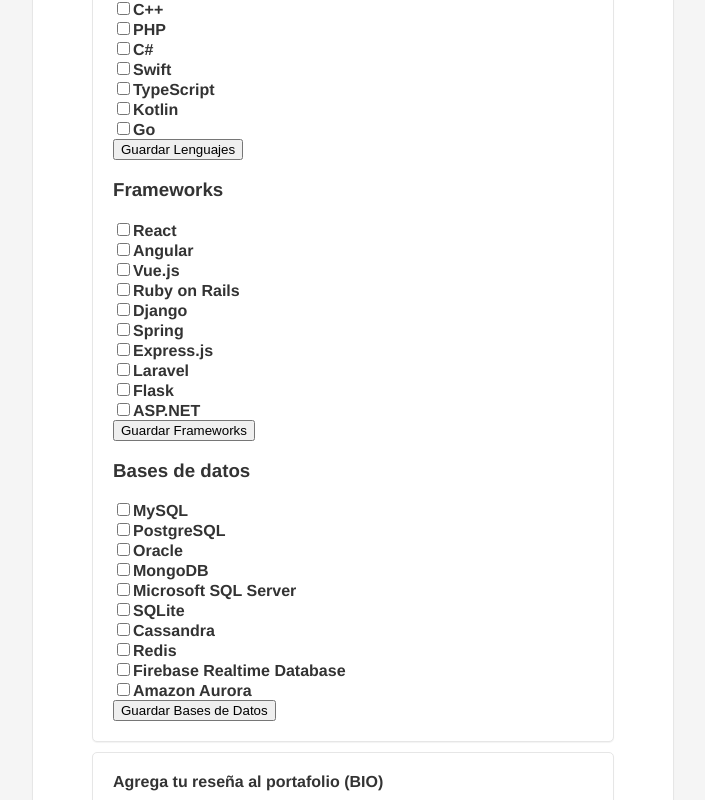
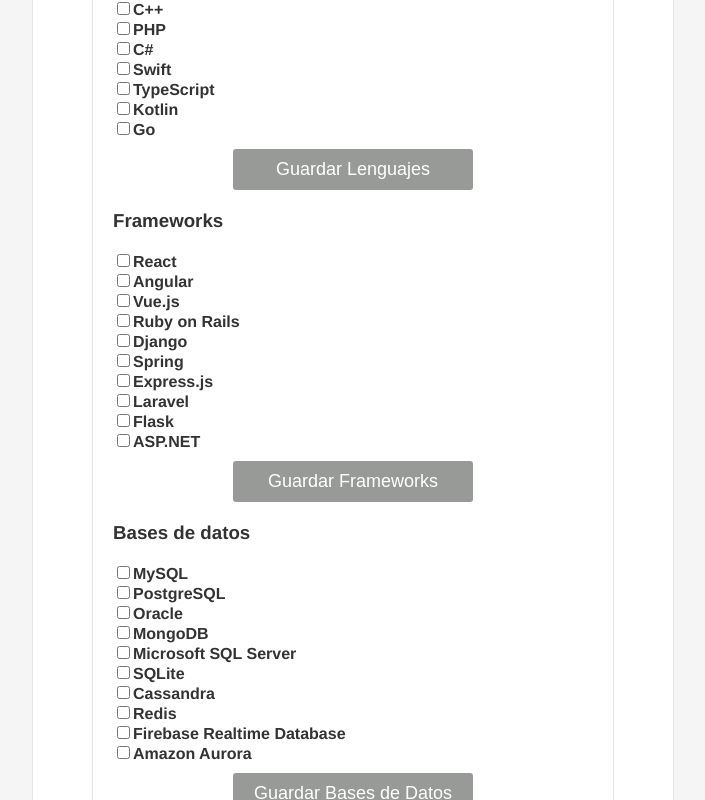
Before and after one commit to guslopezr/freecoders-glr, a React (Create React App) app: page /crearperfil in a window 1280 px wide. Shown: the part 900-1700 px from the top of the page, without its empty margins (287-992 px from the left). Built offline with nearby package versions, Linux system fonts and the light colour scheme.

Commit message:
correcciones a botones y fuentes de textos en cajas

```diff
--- a/src/App.css
+++ b/src/App.css
@@ -1,4 +1,5 @@
 .App {
+    font-family: 'Helvetica Neue', sans-serif;
     text-align: center;
 }
 
@@ -147,6 +148,7 @@
     border: 1px solid #e6e6e6;
     border-radius: 5px;
     box-shadow: 0 1px 1px rgba(0, 0, 0, .05);
+    font-family: 'Helvetica Neue', sans-serif;
 }
 
 .maincontainer {
@@ -235,3 +237,24 @@
     cursor: pointer;
     transition: all 0.2s ease-in-out;
 }
+
+#button-skills {
+    display: block;
+    width: 50%;
+    margin: 10px auto 20px auto;
+    padding: 10px;
+    background-color: rgb(152, 154, 152);
+    border: none;
+    border-radius: 3px;
+    color: #fff;
+    font-size: 18px;
+    cursor: pointer;
+    transition: all 0.2s ease-in-out;
+}
+
+
+/* Textos importados */
+
+.my-textarea {
+    font-family: 'Helvetica Neue', sans-serif;
+}
--- a/src/views/viewscrearperfil/AddSkills.jsx
+++ b/src/views/viewscrearperfil/AddSkills.jsx
@@ -73,7 +73,7 @@
           checked={selectedLanguages.includes(language)}
         />
       ))}
-      <Button variant="primary" onClick={handleSaveLanguages}>Guardar Lenguajes</Button>
+      <Button  id='button-skills' variant="primary" onClick={handleSaveLanguages}>Guardar Lenguajes</Button>
 
       <h3>Frameworks</h3>
       {frameworks.map(framework => (
@@ -86,7 +86,7 @@
           checked={selectedFrameworks.includes(framework)}
         />
       ))}
-      <Button variant="primary" onClick={handleSaveFrameworks}>Guardar Frameworks</Button>
+      <Button id='button-skills' variant="primary" onClick={handleSaveFrameworks}>Guardar Frameworks</Button>
 
       <h3>Bases de datos</h3>
       {databases.map(database => (
@@ -99,7 +99,7 @@
           checked={selectedDatabases.includes(database)}
         />
       ))}
-      <Button variant="primary" onClick={handleSaveDatabases}>Guardar Bases de Datos</Button>
+      <Button id='button-skills' variant="primary" onClick={handleSaveDatabases}>Guardar Bases de Datos</Button>
     </div>
   );
 }
--- a/src/views/viewscrearpropuesta/ImportarDatosCliente.jsx
+++ b/src/views/viewscrearpropuesta/ImportarDatosCliente.jsx
@@ -34,46 +34,18 @@
   return (
     <div className='maincontainer' >
       <h2>Descripción breve del proyecto</h2>
-      <textarea value={explanation} onChange={handleExplanationChange} />
+      <textarea className='my-textarea' value={explanation} onChange={handleExplanationChange} />
 
       <h3>Stack requerido</h3>
-      <textarea value={requiredStack} onChange={handleRequiredStackChange} />
+      <textarea className='my-textarea' value={requiredStack} onChange={handleRequiredStackChange} />
 
       <h3>Comentarios del cliente</h3>
-      <textarea value={clientComments} onChange={handleClientCommentsChange} />
+      <textarea className='my-textarea' value={clientComments} onChange={handleClientCommentsChange} />
 
       <h3>Enlace externo con documento de apoyo enviado por el cliente</h3>
-      <input type="text" value={externalLink} onChange={handleExternalLinkChange} />
+      <input className='my-textarea' type="text" value={externalLink} onChange={handleExternalLinkChange} />
     </div>
   );
 }
 
 export default ImportarDatosCliente;
-
-
-/* import React, { useState, useEffect } from 'react';
-
-function ImportarDatosCliente() {
-  const [explanation, setExplanation] = useState('Explicación breve ingresada por el cliente acá');
-
-  useEffect(() => {
-    // Fetch the explanation from a database or API
-    // In this example, we'll use a hardcoded value
-    setExplanation('Esta es una explicación breve importada desde la base de datos.');
-  }, []);
-
-  const handleExplanationChange = (event) => {
-    setExplanation(event.target.value);
-  };
-
-  return (
-    <div>
-      <h2>Descripción breve del proyecto</h2>
-      <textarea value={explanation} onChange={handleExplanationChange} />
-    </div>
-  );
-}
-
-export default ImportarDatosCliente;
-
- */
--- a/src/views/viewscrearpropuesta/RedactarPropuesta1.jsx
+++ b/src/views/viewscrearpropuesta/RedactarPropuesta1.jsx
@@ -29,7 +29,7 @@
         </div>
         <div>
           <label htmlFor="description">Descripción del proyecto:</label>
-          <textarea id="description" value={description} onChange={handleDescriptionChange} placeholder="Descripción detallada de aspectos funcionales" required />
+          <textarea id="description" className='my-textarea' value={description} onChange={handleDescriptionChange} placeholder="Descripción detallada de aspectos funcionales" required />
         </div>
         <button type="submit">Guardar datos</button>
       </form>
--- a/src/views/viewscrearpropuesta/RedactarPropuesta3.jsx
+++ b/src/views/viewscrearpropuesta/RedactarPropuesta3.jsx
@@ -24,7 +24,7 @@
     <div className="maincontainer">
       <div>
         <h3>Otras Tecnologías a utilizar</h3>
-        <textarea
+        <textarea className='my-textarea'
           placeholder="Tecnologías separadas por comas"
           value={technologies}
           onChange={(e) => setTechnologies(e.target.value)}
@@ -32,7 +32,7 @@
       </div>
       <div>
         <h3>Alcance</h3>
-        <textarea
+        <textarea className='my-textarea'
           placeholder="Alcances, límites, aspectos no contemplados en el servicio"
           value={scope1}
           onChange={(e) => setScope1(e.target.value)}
@@ -40,7 +40,7 @@
       </div>
       <div>
         <h3>Alcance</h3>
-        <textarea
+        <textarea className='my-textarea'
           placeholder="Alcances, límites, aspectos no contemplados en el servicio"
           value={scope2}
           onChange={(e) => setScope2(e.target.value)}
```
